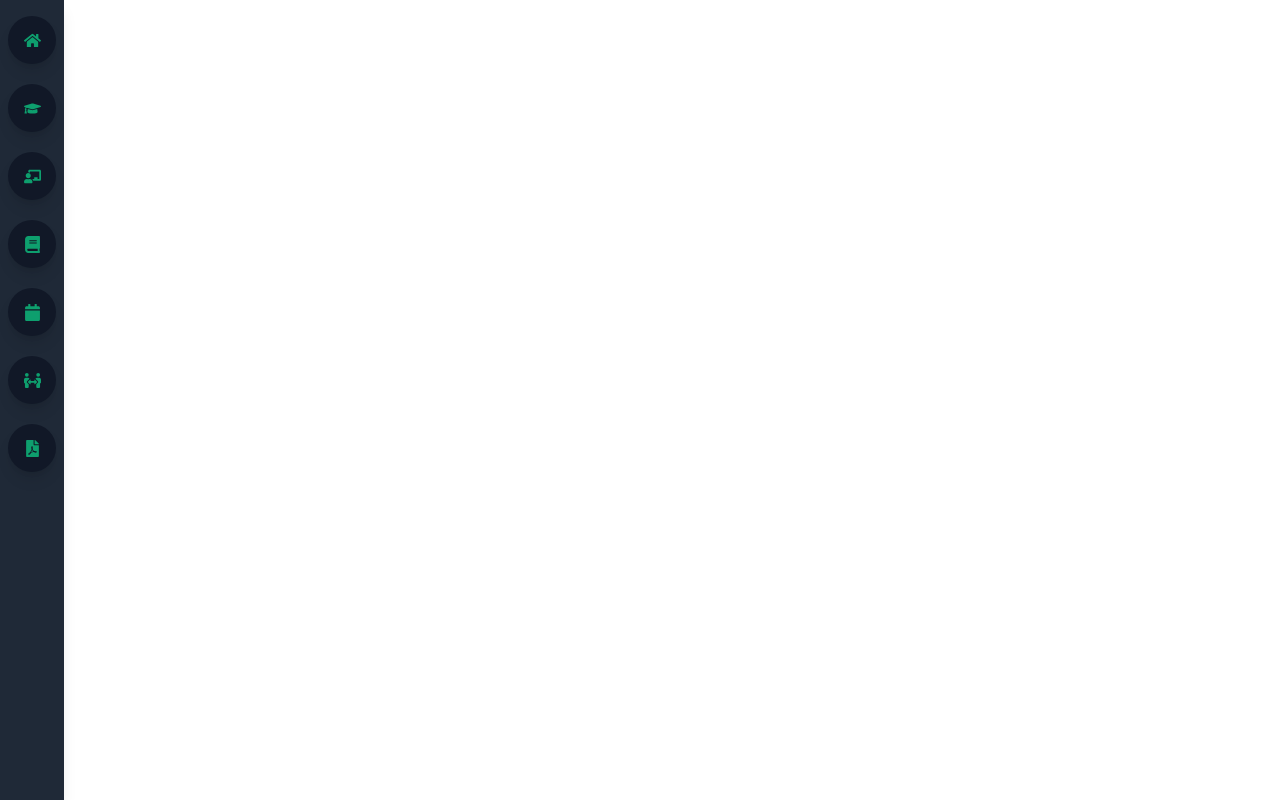
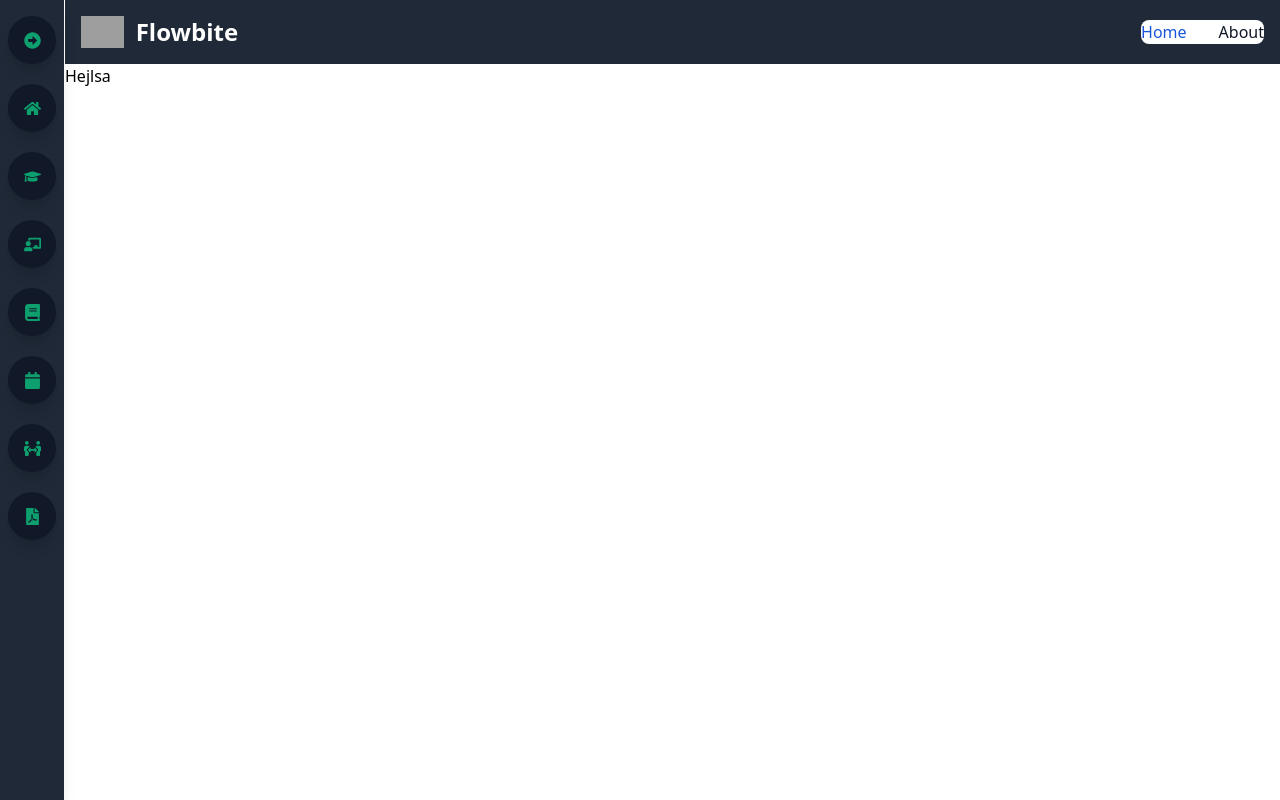
Before and after one commit to prasathnarayanan6/nirmaan-vc-app, a React (Create React App) app in the folder client/: page / in a window 1280 px wide. Built offline with nearby package versions, Linux system fonts and the light colour scheme; grey boxes are pictures that could not be loaded.

Commit message:
NavBar completion

```diff
--- a/client/src/App.js
+++ b/client/src/App.js
@@ -5,9 +5,8 @@
 function App() {
   return (
     <div className="App">
-          {/* <SideBar/> */}
-        <Home/>
         {/* <Login /> */}
+        <Home />
     </div>
   );
 }
--- a/client/src/components/NavBar.js
+++ b/client/src/components/NavBar.js
@@ -1,7 +1,31 @@
 import React from 'react'
 function NavBar() {
   return (
-    <div className="bottle">
+    <div className="navbar">
+          <nav className="bg-gray-800 border-gray-200 ">
+            <div className="max-w-screen-xl flex flex-wrap items-center justify-between mx-auto p-4">
+              <a href="https://flowbite.com/" className="flex items-center space-x-3 rtl:space-x-reverse">
+                  <img src="https://flowbite.com/docs/images/logo.svg" className="h-8" alt="Flowbite Logo" />
+                  <span className="self-center text-2xl font-semibold whitespace-nowrap dark:text-white text-white">Flowbite</span>
+              </a>
+              <button data-collapse-toggle="navbar-default" type="button" className="inline-flex items-center p-2 w-10 h-10 justify-center text-sm text-gray-500 rounded-lg md:hidden hover:bg-gray-100 focus:outline-none focus:ring-2 focus:ring-gray-200 dark:text-gray-400 dark:hover:bg-gray-700 dark:focus:ring-gray-600" aria-controls="navbar-default" aria-expanded="false">
+                  <span className="sr-only">Open main menu</span>
+                  <svg className="w-5 h-5" aria-hidden="true" xmlns="http://www.w3.org/2000/svg" fill="none" viewBox="0 0 17 14">
+                      <path stroke="currentColor" strokeLinecap="round" strokeLinejoin="round" strokeWidth="2" d="M1 1h15M1 7h15M1 13h15"/>
+                  </svg>
+              </button>
+              <div className="hidden w-full md:block md:w-auto" id="navbar-default">
+                <ul className="font-medium flex flex-col p-4 md:p-0 mt-4 border border-gray-100 rounded-lg bg-gray-50 md:flex-row md:space-x-8 rtl:space-x-reverse md:mt-0 md:border-0 md:bg-white dark:bg-gray-800 md:dark:bg-gray-900 dark:border-gray-700">
+                  <li>
+                    <a href="/summa" className="block py-2 px-3 text-white bg-blue-700 rounded md:bg-transparent md:text-blue-700 md:p-0 dark:text-white md:dark:text-blue-500" aria-current="page">Home</a>
+                  </li>
+                  <li>
+                    <a href="/summa" className="block py-2 px-3 text-gray-900 rounded hover:bg-gray-100 md:hover:bg-transparent md:border-0 md:hover:text-blue-700 md:p-0 dark:text-white md:dark:hover:text-blue-500 dark:hover:bg-gray-700 dark:hover:text-white md:dark:hover:bg-transparent">About</a>
+                  </li>
+                </ul>
+              </div>
+            </div>
+          </nav>
 
     </div>
   )
--- a/client/src/components/sidebar.js
+++ b/client/src/components/sidebar.js
@@ -1,16 +1,17 @@
 import React from 'react'
-import { FaBook, FaCalendar, FaChalkboardTeacher, FaCreditCard, FaDatabase, FaFilePdf, FaGraduationCap, FaHandSparkles, FaHome, FaInfo, FaLock, FaPaw, FaPeopleArrows, FaPhone,FaSchool, FaSms, FaSuitcase, FaTrafficLight, FaTrophy, FaTv } from 'react-icons/fa';
+import { FaArrowAltCircleRight, FaBook, FaCalendar, FaChalkboardTeacher, FaFilePdf, FaGraduationCap, FaHome, FaPeopleArrows} from 'react-icons/fa';
 
 function SideBar() {
   return (
     <div className="fixed top-0 left-0 h-screen w-16 m-0 flex flex-col bg-gray-800 text-dark shadow-lg">
-        <SideBarIcon icon={<FaHome size="17" text="Phone"/>} />
-        <SideBarIcon icon={<FaGraduationCap size="17" />} />
-        <SideBarIcon icon={<FaChalkboardTeacher size="17" />} />
-        <SideBarIcon icon={<FaBook size="17" />} />
-        <SideBarIcon icon={<FaCalendar size="17" />} />
-        <SideBarIcon icon={<FaPeopleArrows size="17" />} />
-        <SideBarIcon icon={<FaFilePdf size="17" />} />
+        <SideBarIcon icon={<FaArrowAltCircleRight size="17" className="active:scale-[.100] active:duration-75 hover:scale-[1.02] ease-in-out transition-all" text="Phone"/>} />
+        <SideBarIcon icon={<FaHome size="17" className="active:scale-[.100] active:duration-75 hover:scale-[1.02] ease-in-out transition-all" text="Phone"/>} />
+        <SideBarIcon icon={<FaGraduationCap className="active:scale-[.100] active:duration-75 hover:scale-[1.02] ease-in-out transition-all" size="17" />} />
+        <SideBarIcon icon={<FaChalkboardTeacher className="active:scale-[.100] active:duration-75 hover:scale-[1.02] ease-in-out transition-all" size="17" />} />
+        <SideBarIcon icon={<FaBook className="active:scale-[.100] active:duration-75 hover:scale-[1.02] ease-in-out transition-all" size="17" />} />
+        <SideBarIcon icon={<FaCalendar className="active:scale-[.100] active:duration-75 hover:scale-[1.02] ease-in-out transition-all" size="17" />} />
+        <SideBarIcon icon={<FaPeopleArrows className="active:scale-[.100] active:duration-75 hover:scale-[1.02] ease-in-out transition-all" size="17" />} />
+        <SideBarIcon icon={<FaFilePdf className="active:scale-[.100] active:duration-75 hover:scale-[1.02] ease-in-out transition-all" size="17" />} />
     </div>
   );
 };
--- a/client/src/pages/Home/home.js
+++ b/client/src/pages/Home/home.js
@@ -1,9 +1,16 @@
 import React from "react";
 import SideBar from "../../components/sidebar";
+import NavBar from "../../components/NavBar";
 function Home() {
     return (
-            <div>
-                <SideBar />
+            <div className="flex">
+                <section id="SideBar" className="w-[65px]">
+                        <SideBar />
+                </section>
+                <section id="" className="flex-grow">
+                        <NavBar />
+                        <h1>Hejlsa</h1>
+                </section>
             </div>
     );
 }
```
